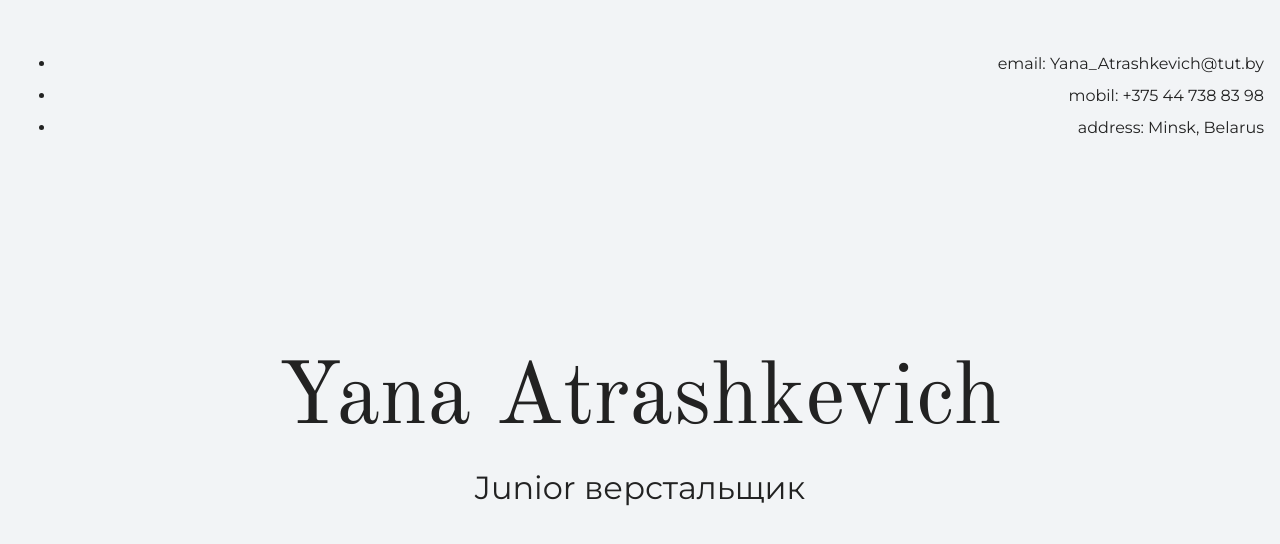
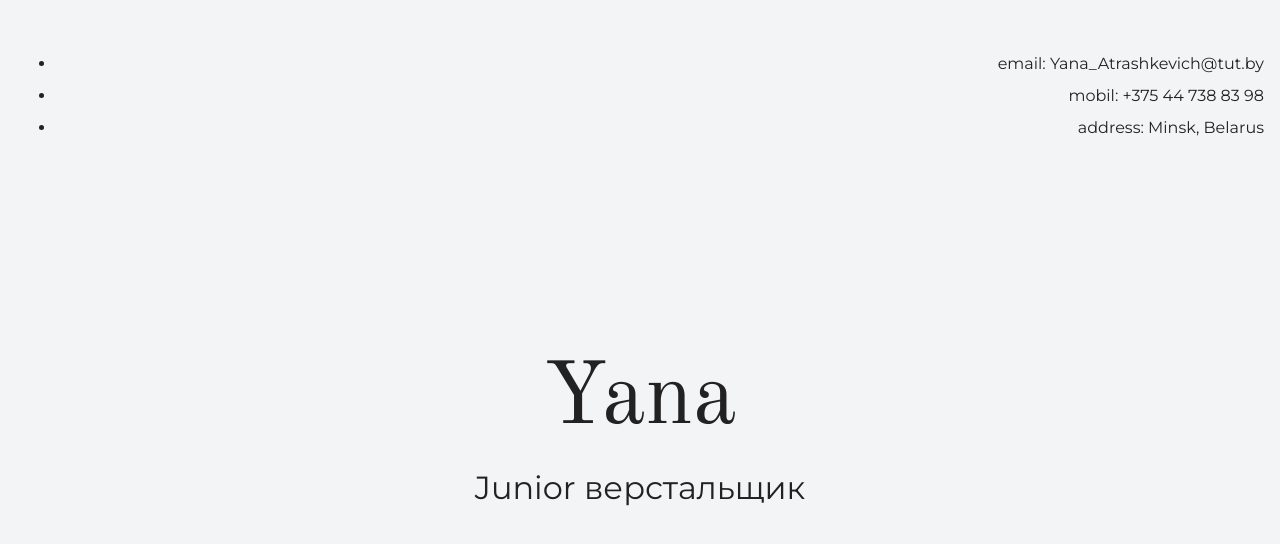
Before and after one commit to yana-atrashkevich/my-site, a plain HTML site: page portfolio-step-1/index.html in a window 1280 px wide. Shown: the top 544 px of the page. Drawn offline with nearby package versions, Linux system fonts and the light colour scheme.

Commit message:
меняет текст на главной странице

```diff
--- a/portfolio-step-1/index.html
+++ b/portfolio-step-1/index.html
@@ -20,7 +20,7 @@
 
     <section class="hero-image">
       <div class="container">
-        <h1 class="heading">Yana Atrashkevich</h1>
+        <h1 class="heading">Yana</h1>
         <p>Junior верстальщик</p>
       </div>
     </section>
```
